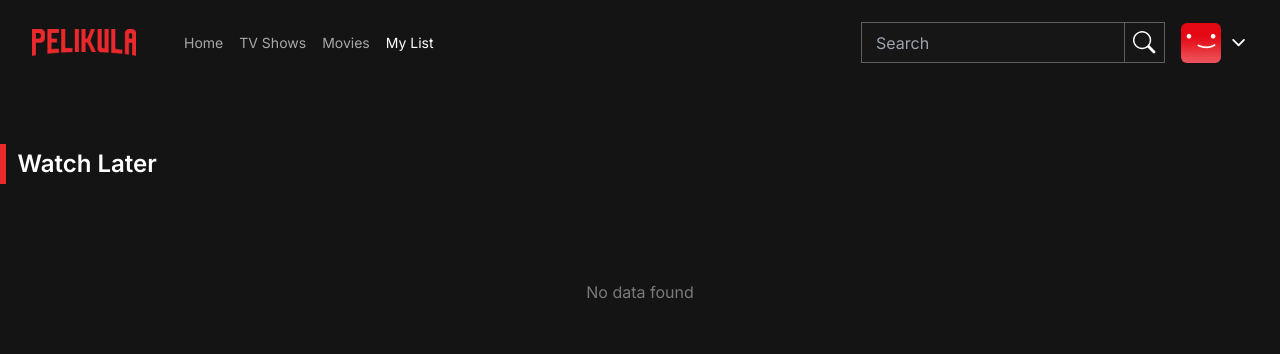
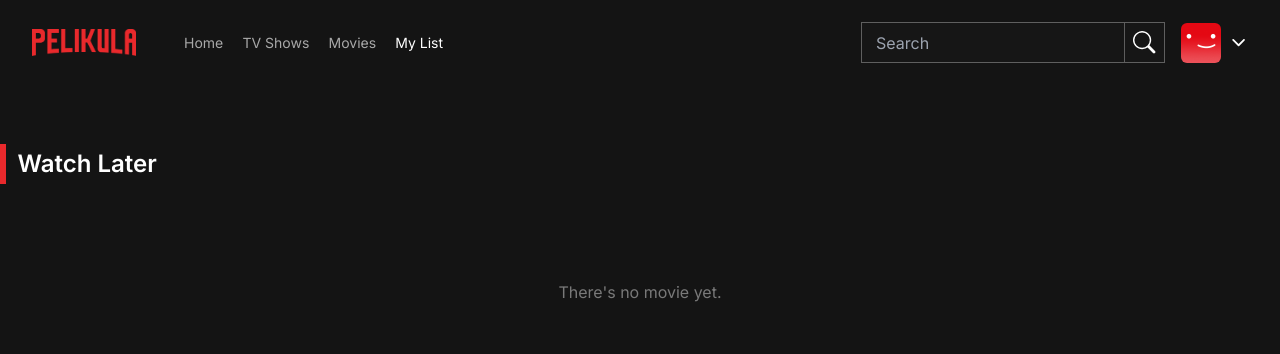
Before and after one commit to robin-dc/Pelikula-PH, a React (Vite) app: page /list in a window 1280 px wide. Shown: the top 354 px of the page. Built offline with nearby package versions, Linux system fonts and the light colour scheme.

Commit message:
added Error Page

```diff
--- a/src/App.jsx
+++ b/src/App.jsx
@@ -1,4 +1,4 @@
-import { Footer, Home, Login, MovieDetails, MoviesCollection, Profiles, WatchLater } from "./components"
+import { ErrorPage, Footer, Home, Login, MovieDetails, MoviesCollection, Profiles, WatchLater } from "./components"
 import {Routes, Route} from 'react-router-dom'
 
 function App() {
@@ -15,6 +15,7 @@ function App() {
         <Route path="movielist/:genre" element={<MoviesCollection/>}/>
         <Route path="tvlist/:genre" element={<MoviesCollection />}/>
         <Route path="movie/:id" element={<MovieDetails/>}/>
+        <Route path="*" element={<ErrorPage/>}/>
       </Routes>
       <Footer/>
     </>
--- /dev/null
+++ b/src/components/ErrorPage/ErrorPage.jsx
@@ -0,0 +1,17 @@
+import React from 'react'
+import { useNavigate } from 'react-router-dom'
+
+const ErrorPage = () => {
+    const navigate = useNavigate()
+  return (
+    <div className='min-h-screen bg-primary flex flex-col justify-center items-center z-10'>
+        <img src="/images/pelikulaph.png" alt="" className='w-1/2 mb-2' />
+        <div>
+            <p className='text-light inline'>Oops! It seems that the URL you provided was not found. </p>
+            <button onClick={() => navigate('/home')} className='inline underline'>Go back</button>
+        </div>
+    </div>
+  )
+}
+
+export default ErrorPage
--- a/src/components/Navbar/Navbar.jsx
+++ b/src/components/Navbar/Navbar.jsx
@@ -17,7 +17,7 @@ const Navbar = () => {
     <header className={`${isDarkNav && "bg-[#0d0c0c]" } transition duration-500 fixed top-0 left-0 right-0 z-[9999999999999]`}>
         <nav className="px-2 py-[1.4rem] pb-[1.1rem] flex justify-between items-center">
             <img src="/images/pelikulaph.png" className="w-[6.5rem] h-fit" alt="logo" />
-            <ul className="flex gap-1 flex-1 px-3 text-[1.1rem]">
+            <ul className="flex gap-[1.2rem] flex-1 px-3 text-[1.1rem]">
                 <li>
                   <NavLink to="/home" className="text-sm" style={({ isActive, isPending }) => {
                     return {
--- a/src/components/WatchLater/WatchLater.jsx
+++ b/src/components/WatchLater/WatchLater.jsx
@@ -19,7 +19,7 @@ const WatchLater = () => {
             </div>
                 {!myListStorage ?
                     <div className='py-6 flex items-center justify-center'>
-                        <p className='text-light'>No data found</p>
+                        <p className='text-light'>There's no movie yet.</p>
                     </div>
                 :
                 <div className='grid grid-cols-6 py-2 px-1'>
--- a/src/components/index.js
+++ b/src/components/index.js
@@ -17,3 +17,4 @@ export {default as Footer} from './Footer/Footer';
 export {default as Dropdown} from './Dropdown/Dropdown';
 export {default as WatchLater} from './WatchLater/WatchLater';
 export {default as MoviesCollection} from './MoviesCollection/MoviesCollection';
+export {default as ErrorPage} from './ErrorPage/ErrorPage';
```
